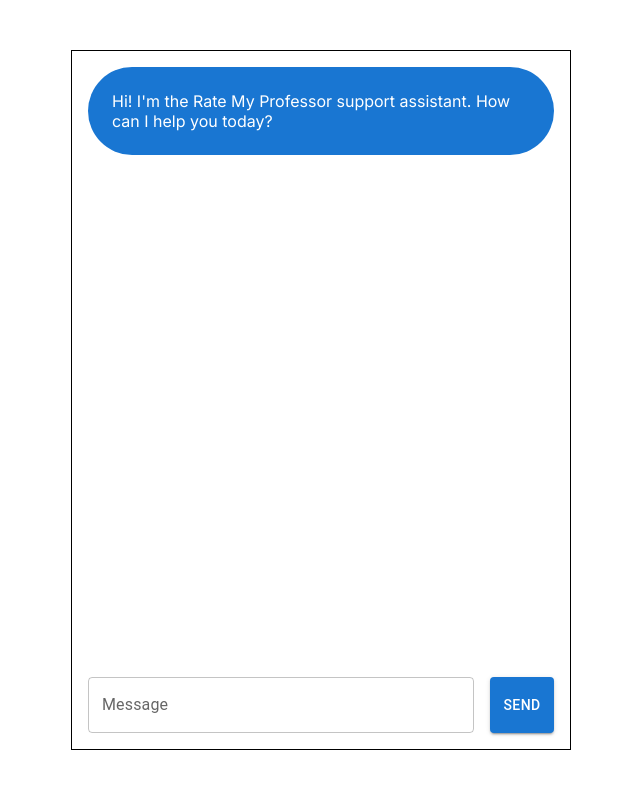
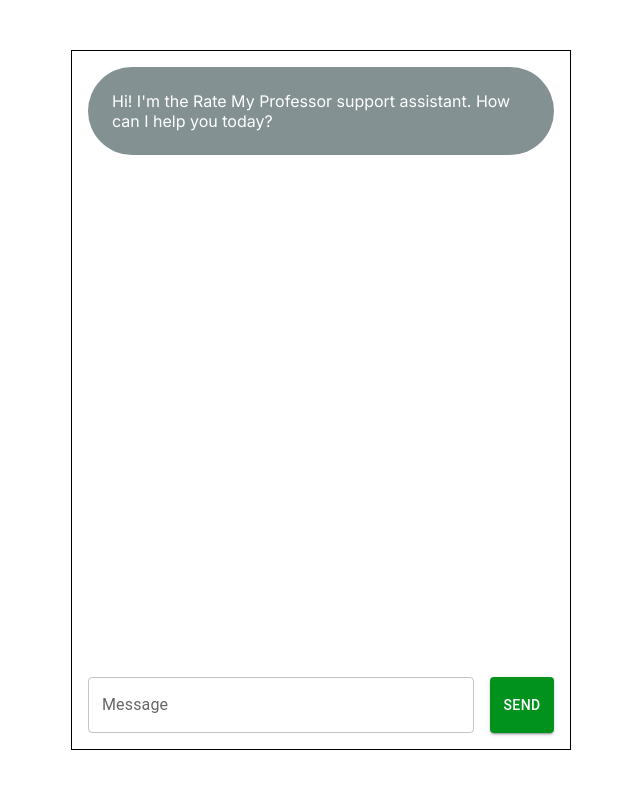
Before and after one commit to desantamaria/rmp-rag, a Next.js app: page / in a window 1280 px wide. Shown: the top 788 px of the page, without its empty margins (319-959 px from the left). Built offline with nearby package versions, Linux system fonts and the light colour scheme.

Commit message:
add theming

```diff
--- a/app/layout.js
+++ b/app/layout.js
@@ -1,17 +1,23 @@
 import { Inter } from "next/font/google";
 import "./globals.css";
+import { ThemeProvider } from '@mui/material/styles';
+import theme from '../theme.js'
 
 const inter = Inter({ subsets: ["latin"] });
 
 export const metadata = {
-  title: "Create Next App",
-  description: "Generated by create next app",
+  title: "Rate my Professor Assistant",
+  description: "rmp-rag",
 };
 
 export default function RootLayout({ children }) {
   return (
     <html lang="en">
-      <body className={inter.className}>{children}</body>
+      <body className={inter.className}>
+        <ThemeProvider theme={theme}>
+            {children}
+        </ThemeProvider>
+        </body>
     </html>
   );
 }
--- a/app/page.js
+++ b/app/page.js
@@ -78,7 +78,7 @@
                     alignItems={message.role === "assistant" ? 'flex-start' : 'flex-end'}
                 >
                     <Box
-                        bgcolor={message.role === 'assistant' ? 'primary.main' : 'secondary.main'}
+                        bgcolor={message.role === 'assistant' ? 'secondary.main' : 'primary.main'}
                         color="white"
                         borderRadius={16}
                         p={3}
--- /dev/null
+++ b/theme.js
@@ -0,0 +1,21 @@
+'use client';
+import { createTheme } from '@mui/material/styles';
+
+const theme = createTheme({
+  palette: {
+    primary: {
+      light: '#00921d',
+      main: '#00921d',
+      dark: '#00921d',
+      contrastText: '#fff',
+    },
+    secondary: {
+      light: '#BFC9CA',
+      main: '#839192',
+      dark: '#4D5656',
+      contrastText: '#000',
+    },
+  },
+});
+
+export default theme;
```
